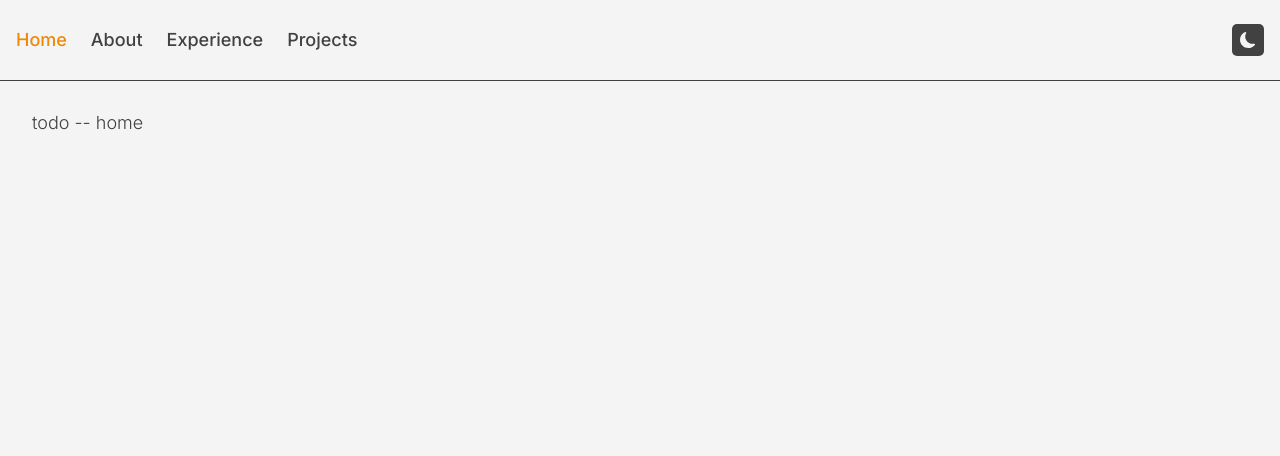
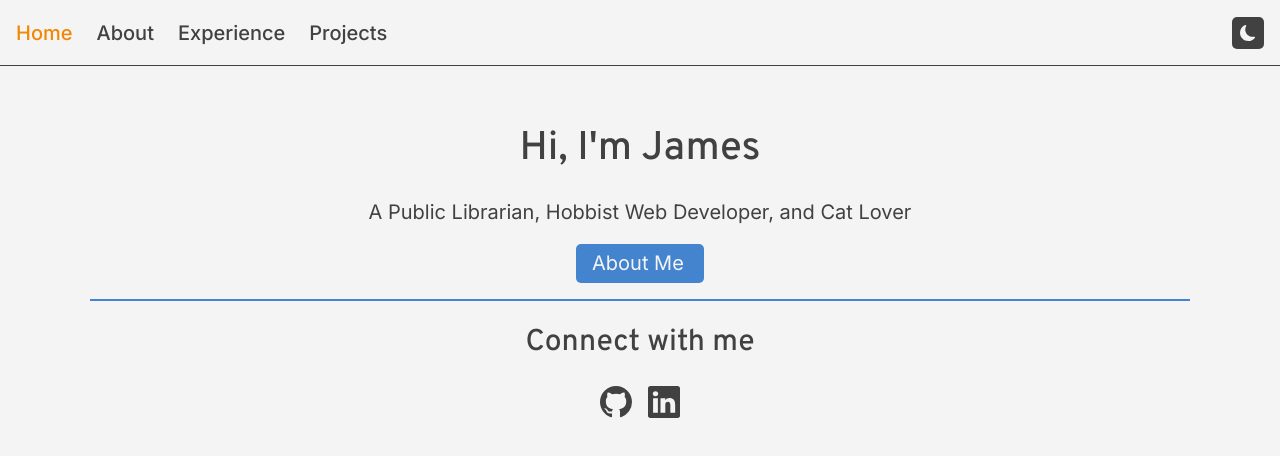
Before and after one commit to jamesspearsv/personal-website, a React (Vite) app: page / in a window 1280 px wide. Shown: the top 456 px of the page. Built offline with nearby package versions, Linux system fonts and the light colour scheme.

Commit message:
Build homepage

```diff
--- a/src/App.jsx
+++ b/src/App.jsx
@@ -7,7 +7,6 @@
   const [isDarkTheme, setIsDarkTheme] = useState(() => {
     const saved = localStorage.getItem('isDarkTheme');
     const initialValue = JSON.parse(saved);
-    console.log(initialValue);
     return initialValue || false;
   });
 
@@ -16,7 +15,7 @@
   }, [isDarkTheme]);
 
   return (
-    <div id='app' data-theme={isDarkTheme ? 'dark' : 'light'}>
+    <div id="app" data-theme={isDarkTheme ? 'dark' : 'light'}>
       <Nav isDarkTheme={isDarkTheme} setIsDarkTheme={setIsDarkTheme} />
       <main>
         <Outlet />
--- /dev/null
+++ b/src/assets/chevron.jsx
@@ -0,0 +1,15 @@
+export const Chevron = (
+  <svg
+    xmlns="http://www.w3.org/2000/svg"
+    width="16"
+    height="16"
+    fill="currentColor"
+    class="bi bi-chevron-down"
+    viewBox="0 0 16 16"
+  >
+    <path
+      fill-rule="evenodd"
+      d="M1.646 4.646a.5.5 0 0 1 .708 0L8 10.293l5.646-5.647a.5.5 0 0 1 .708.708l-6 6a.5.5 0 0 1-.708 0l-6-6a.5.5 0 0 1 0-.708"
+    />
+  </svg>
+);
--- /dev/null
+++ b/src/assets/connect-icons.jsx
@@ -0,0 +1,25 @@
+export const LinkedIn = (
+  <svg
+    xmlns="http://www.w3.org/2000/svg"
+    width="16"
+    height="16"
+    fill="currentColor"
+    class="bi bi-linkedin"
+    viewBox="0 0 16 16"
+  >
+    <path d="M0 1.146C0 .513.526 0 1.175 0h13.65C15.474 0 16 .513 16 1.146v13.708c0 .633-.526 1.146-1.175 1.146H1.175C.526 16 0 15.487 0 14.854zm4.943 12.248V6.169H2.542v7.225zm-1.2-8.212c.837 0 1.358-.554 1.358-1.248-.015-.709-.52-1.248-1.342-1.248S2.4 3.226 2.4 3.934c0 .694.521 1.248 1.327 1.248zm4.908 8.212V9.359c0-.216.016-.432.08-.586.173-.431.568-.878 1.232-.878.869 0 1.216.662 1.216 1.634v3.865h2.401V9.25c0-2.22-1.184-3.252-2.764-3.252-1.274 0-1.845.7-2.165 1.193v.025h-.016l.016-.025V6.169h-2.4c.03.678 0 7.225 0 7.225z" />
+  </svg>
+);
+
+export const GitHub = (
+  <svg
+    xmlns="http://www.w3.org/2000/svg"
+    width="16"
+    height="16"
+    fill="currentColor"
+    class="bi bi-github"
+    viewBox="0 0 16 16"
+  >
+    <path d="M8 0C3.58 0 0 3.58 0 8c0 3.54 2.29 6.53 5.47 7.59.4.07.55-.17.55-.38 0-.19-.01-.82-.01-1.49-2.01.37-2.53-.49-2.69-.94-.09-.23-.48-.94-.82-1.13-.28-.15-.68-.52-.01-.53.63-.01 1.08.58 1.23.82.72 1.21 1.87.87 2.33.66.07-.52.28-.87.51-1.07-1.78-.2-3.64-.89-3.64-3.95 0-.87.31-1.59.82-2.15-.08-.2-.36-1.02.08-2.12 0 0 .67-.21 2.2.82.64-.18 1.32-.27 2-.27s1.36.09 2 .27c1.53-1.04 2.2-.82 2.2-.82.44 1.1.16 1.92.08 2.12.51.56.82 1.27.82 2.15 0 3.07-1.87 3.75-3.65 3.95.29.25.54.73.54 1.48 0 1.07-.01 1.93-.01 2.2 0 .21.15.46.55.38A8.01 8.01 0 0 0 16 8c0-4.42-3.58-8-8-8" />
+  </svg>
+);
--- /dev/null
+++ b/src/components/Home.jsx
@@ -0,0 +1,28 @@
+import { Link } from 'react-router-dom';
+import './Home.scss';
+import { LinkedIn, GitHub } from '../assets/connect-icons';
+
+function Home() {
+  return (
+    <div className="home-container">
+      <h1>Hi, I'm James</h1>
+      <p>A Public Librarian, Hobbist Web Developer, and Cat Lover</p>
+      {/* <button className="button about-cta"> */}
+      <Link to="/about">
+        <button className="button about-cta">About Me</button>
+      </Link>
+      <hr className="divider" />
+      <h2>Connect with me</h2>
+      <div className="connect-links">
+        <a href="https://github.com/jamesspearsv" target="_blank">
+          {GitHub}
+        </a>
+        <a href="https://www.linkedin.com/in/jamesspearsv/" target="_blank">
+          {LinkedIn}
+        </a>
+      </div>
+    </div>
+  );
+}
+
+export default Home;
--- /dev/null
+++ b/src/components/Home.scss
@@ -0,0 +1,46 @@
+@import '../global.scss';
+
+.home-container {
+  max-width: 1100px;
+  margin: auto;
+  text-align: center;
+}
+
+.about-cta {
+  //   transition: padding-right 250ms ease-in-out;
+
+  &::after {
+    content: '->';
+    margin-left: -15px;
+    opacity: 0;
+    transition-property: margin-left, opacity;
+    transition-duration: 250ms;
+    transition-timing-function: ease-in-out;
+  }
+
+  &:hover::after {
+    margin-left: 8px;
+    opacity: 1;
+  }
+}
+
+.connect-links {
+  display: flex;
+  justify-content: center;
+  gap: 1rem;
+
+  svg {
+    height: 32px;
+    width: 32px;
+  }
+
+  svg:hover {
+    color: $color-blue;
+  }
+}
+
+@media screen and (max-width: 768px) {
+  .home-container {
+    width: 95%;
+  }
+}
--- a/src/components/Nav.jsx
+++ b/src/components/Nav.jsx
@@ -1,14 +1,16 @@
-import { NavLink } from 'react-router-dom';
+import { Link, NavLink } from 'react-router-dom';
 import PropTypes from 'prop-types';
 import './Nav.scss';
 import darkIcon from '../assets/dark-icon.svg';
 import lightIcon from '../assets/light-icon.svg';
+import { Chevron } from '../assets/chevron';
 import { useState } from 'react';
 
 function Nav({ isDarkTheme, setIsDarkTheme }) {
   const [navClosed, setNavClosed] = useState(true);
 
-  const menuHeight = screen.height - 65;
+  const navHeight = 65;
+  const menuHeight = window.innerHeight - navHeight;
 
   function closeNav() {
     setNavClosed(true);
@@ -23,28 +25,16 @@
   ];
 
   return (
-    <nav>
-      <div className='mobile-menu'>
-        <p>Menu</p>
+    <nav style={{ height: `${navHeight}px` }}>
+      <div className="mobile-menu">
+        <Link to="/">James Spears, V</Link>
         <button
           className={navClosed ? 'closed' : 'open'}
           onClick={() => {
             setNavClosed((navClosed) => !navClosed);
           }}
         >
-          <svg
-            xmlns='http://www.w3.org/2000/svg'
-            width='16'
-            height='16'
-            fill='currentColor'
-            class='bi bi-chevron-down'
-            viewBox='0 0 16 16'
-          >
-            <path
-              fill-rule='evenodd'
-              d='M1.646 4.646a.5.5 0 0 1 .708 0L8 10.293l5.646-5.647a.5.5 0 0 1 .708.708l-6 6a.5.5 0 0 1-.708 0l-6-6a.5.5 0 0 1 0-.708'
-            />
-          </svg>
+          {Chevron}
         </button>
       </div>
       <div
@@ -62,12 +52,12 @@
         </ul>
         <div>
           <button
-            className='theme-toggler'
+            className="theme-toggler"
             onClick={() => {
               setIsDarkTheme((isDarkTheme) => !isDarkTheme);
             }}
           >
-            <img src={isDarkTheme ? lightIcon : darkIcon} alt='' srcset='' />
+            <img src={isDarkTheme ? lightIcon : darkIcon} alt="" srcset="" />
           </button>
         </div>
       </div>
--- a/src/components/Nav.scss
+++ b/src/components/Nav.scss
@@ -2,7 +2,6 @@
 
 nav {
   // padding: 0.5rem 1.5rem;
-  height: 10dvh;
   border-bottom: 1px solid $color-dark;
 
   .mobile-menu {
@@ -15,7 +14,6 @@
     align-items: center;
     height: 100%;
     padding: 0 1rem;
-  }
 
     ul {
       display: flex;
@@ -24,14 +22,9 @@
       gap: 1.5rem;
       list-style: none;
 
-    a {
-      color: $color-dark;
-      text-decoration: none;
-      font-weight: 500;
-    }
-
       a.active {
         color: $color-orange;
+      }
     }
   }
 
@@ -52,16 +45,10 @@
   nav {
     border-bottom: 2px solid $color-light;
 
-    a {
-      color: $color-light;
-    }
-
-    a.active {
-      color: $color-blue;
-    }
-
+    .menu-container {
       .theme-toggler {
         background-color: $color-light;
+      }
     }
   }
 }
@@ -112,17 +99,23 @@
       flex-direction: column;
       justify-content: start;
 
-      ul {
-        display: flex;
+      ul,
+      .theme-toggler {
         width: 100%;
         flex-direction: column;
         align-items: center;
+        transition: opacity 500ms ease-in-out;
       }
     }
 
     .menu-container.closed {
       overflow: hidden;
       height: 0px;
+
+      ul,
+      .theme-toggler {
+        opacity: 0;
+      }
     }
 
     .theme-toggler {
--- a/src/index.scss
+++ b/src/index.scss
@@ -1,18 +1,14 @@
 @import url('https://fonts.googleapis.com/css2?family=Inter:wght@100..900&family=Overpass:ital,wght@0,100..900;1,100..900&display=swap');
 @import './global.scss';
 
+// global styles
 body {
   font-family: $font-body;
-  font-size: 18px;
-  font-weight: 300;
+  font-size: 20px;
+  font-weight: 400;
+  line-height: 1.2;
   background-color: $color-light;
   color: $color-dark;
-  // transition: background-color 500ms ease-in-out;
-}
-
-body:has([data-theme='dark']) {
-  background-color: $color-dark;
-  color: $color-light;
 }
 
 h1,
@@ -24,3 +20,47 @@
   font-family: $font-heading;
   font-weight: 500;
 }
+
+a {
+  color: $color-dark;
+  text-decoration: none;
+  font-weight: 500;
+}
+
+.button {
+  border: none;
+  border-radius: 5px;
+  background-color: $color-blue;
+  padding: 0.5rem 1rem;
+  color: $color-light;
+  cursor: pointer;
+}
+
+.divider {
+  border: solid 1px $color-blue;
+  margin: 1rem 0;
+}
+
+// Global dark theme styles
+body:has([data-theme='dark']) {
+  background-color: $color-dark;
+  color: $color-light;
+}
+
+#app[data-theme='dark'] {
+  a {
+    color: $color-light;
+  }
+
+  a.active {
+    color: $color-blue;
+  }
+
+  .button {
+    background-color: $color-orange;
+  }
+
+  .divider {
+    border-color: $color-orange;
+  }
+}
--- a/src/routes.jsx
+++ b/src/routes.jsx
@@ -1,11 +1,12 @@
 import App from './App';
+import Home from './components/Home';
 
 const routes = [
   {
     path: '/',
     element: <App />,
     children: [
-      { index: true, element: 'todo -- home' },
+      { index: true, element: <Home /> },
       { path: 'about', element: 'todo -- about' },
       { path: 'experience', element: 'todo -- experinece' },
       { path: 'projects', element: 'todo -- projects' },
```
Lines whose indentation alone changed are shown as unchanged.
